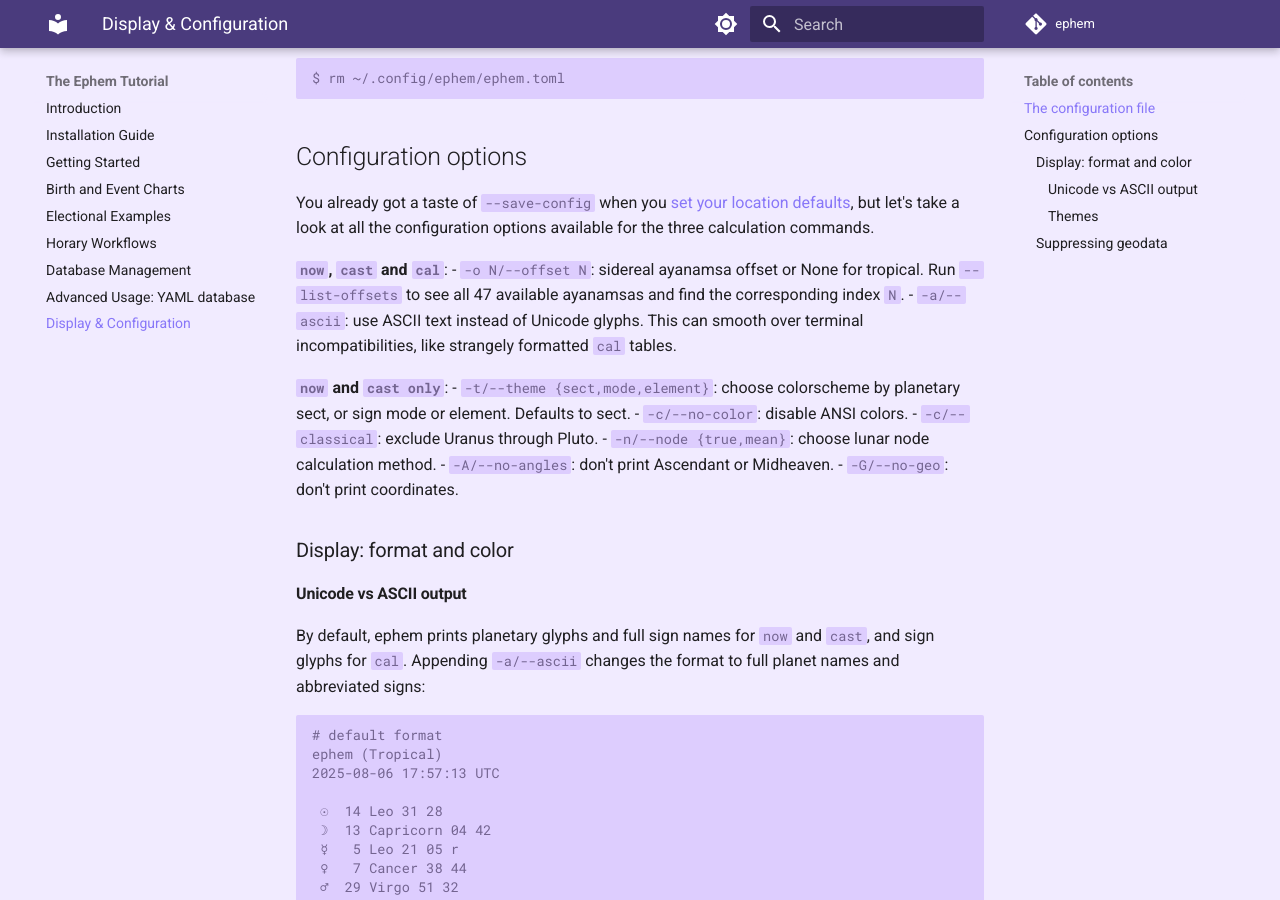
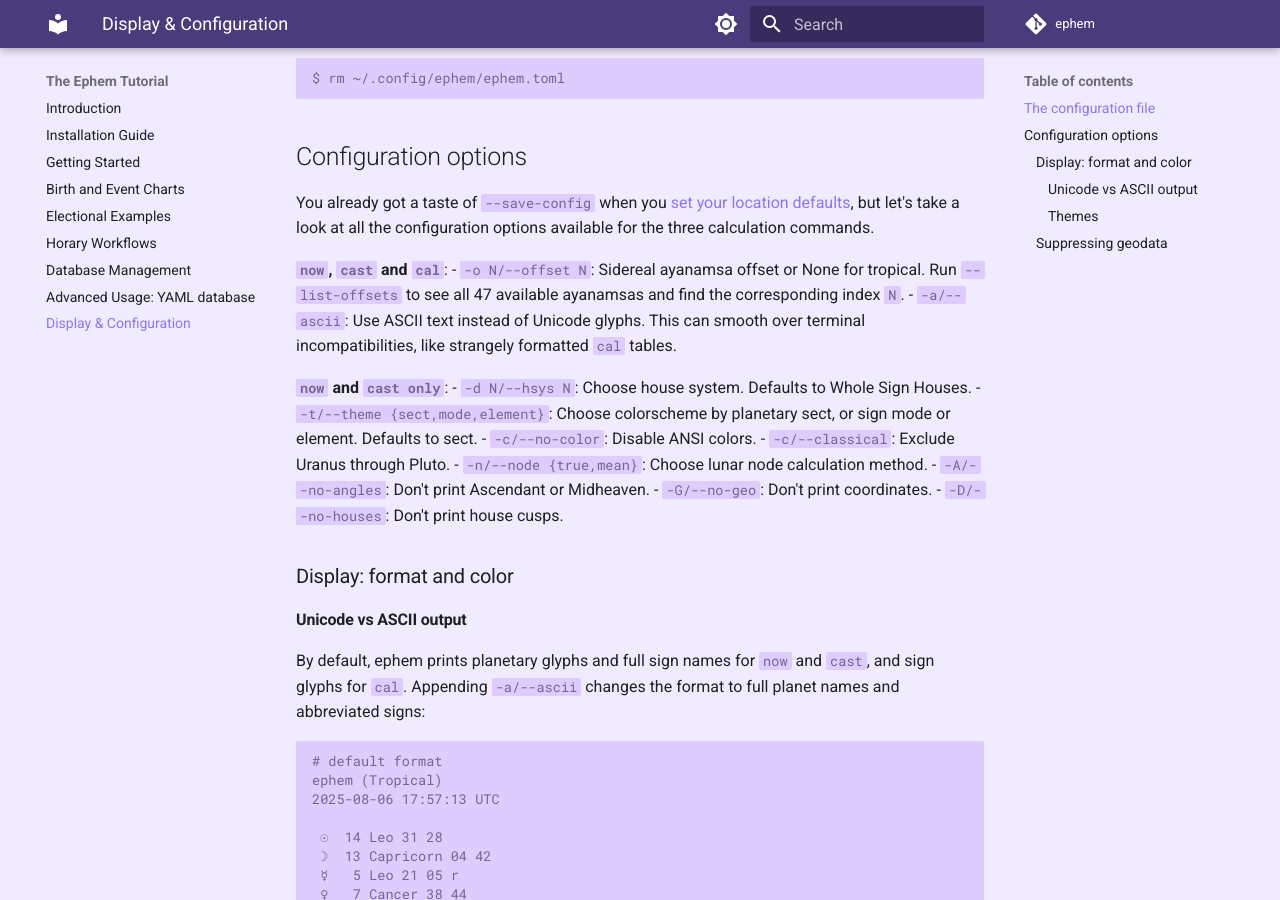
Before and after one commit to sailorfe/ephem, an MkDocs documentation site: the page built from docs/70-display-config.md, in a window 1280 px wide and 900 px high, scrolled down 911 px. Built offline with MkDocs 1.6.1 and Material for MkDocs 9.7.7, drawn with Linux system fonts in a browser that asks for light colours.

Commit message:
2.1.0 docs

```diff
--- a/docs/70-display-config.md
+++ b/docs/70-display-config.md
@@ -46,16 +46,18 @@ $ rm ~/.config/ephem/ephem.toml
 You already got a taste of `--save-config` when you [set your location defaults](./10-getting-started.md), but let's take a look at all the configuration options available for the three calculation commands.
 
 **`now`, `cast` and `cal`**:
-- `-o N/--offset N`: sidereal ayanamsa offset or None for tropical. Run `--list-offsets` to see all 47 available ayanamsas and find the corresponding index `N`.
-- `-a/--ascii`: use ASCII text instead of Unicode glyphs. This can smooth over terminal incompatibilities, like strangely formatted `cal` tables.
+- `-o N/--offset N`: Sidereal ayanamsa offset or None for tropical. Run `--list-offsets` to see all 47 available ayanamsas and find the corresponding index `N`.
+- `-a/--ascii`: Use ASCII text instead of Unicode glyphs. This can smooth over terminal incompatibilities, like strangely formatted `cal` tables.
 
 **`now` and `cast only`**:
-- `-t/--theme {sect,mode,element}`: choose colorscheme by planetary sect, or sign mode or element. Defaults to sect.
-- `-c/--no-color`: disable ANSI colors.
-- `-c/--classical`: exclude Uranus through Pluto.
-- `-n/--node {true,mean}`: choose lunar node calculation method.
-- `-A/--no-angles`: don't print Ascendant or Midheaven.
-- `-G/--no-geo`: don't print coordinates.
+- `-d N/--hsys N`: Choose house system. Defaults to Whole Sign Houses.
+- `-t/--theme {sect,mode,element}`: Choose colorscheme by planetary sect, or sign mode or element. Defaults to sect.
+- `-c/--no-color`: Disable ANSI colors.
+- `-c/--classical`: Exclude Uranus through Pluto.
+- `-n/--node {true,mean}`: Choose lunar node calculation method.
+- `-A/--no-angles`: Don't print Ascendant or Midheaven.
+- `-G/--no-geo`: Don't print coordinates.
+- `-D/--no-houses`: Don't print house cusps.
 
 ### Display: format and color
 
```
Also changed, not shown: README.md (+2 -1 lines), 1 other file.
